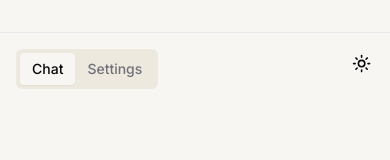
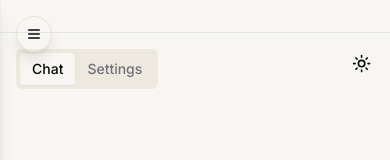
Before and after one commit to nick1udwig/kibitz, a Next.js app: page / in a window 390 px wide. Shown: the top 160 px of the page. Built offline with nearby package versions, Linux system fonts and the light colour scheme.

Commit message:
make mobile-friendly: resolves #24

```diff
--- a/src/components/LlmChat/ConversationSidebar.tsx
+++ b/src/components/LlmChat/ConversationSidebar.tsx
@@ -69,14 +69,15 @@ export const ConversationSidebar = ({
     <div className={`
       md:w-64 md:static md:translate-x-0
       ${isMobileMenuOpen ? 'translate-x-0' : '-translate-x-full'}
-      absolute z-50 bg-background w-[80vw] border-r p-4 flex flex-col h-full
-      transition-transform duration-200 ease-in-out
+      absolute z-50 bg-background w-[85vw] sm:w-[50vw] md:w-64 border-r p-4 flex flex-col h-full
+      transition-transform duration-200 ease-in-out shadow-lg
+      max-w-[350px]
     `}>
       {/* Mobile Menu Toggle */}
       <Button
         variant="ghost"
         size="sm"
-        className="absolute right-2 top-2 md:hidden"
+        className="absolute right-0 -translate-x-1/2 top-2 md:hidden"
         onClick={onMobileMenuToggle}
       >
         <Menu className="w-4 h-4" />
--- a/src/components/LlmChat/index.tsx
+++ b/src/components/LlmChat/index.tsx
@@ -4,6 +4,8 @@ import React, { useState } from 'react';
 import { McpProvider } from './context/McpContext';
 import { ProjectProvider } from './context/ProjectContext';
 import { Tabs, TabsContent, TabsList, TabsTrigger } from '@/components/ui/tabs';
+import { Menu } from 'lucide-react';
+import { Button } from '@/components/ui/button';
 import { ThemeToggle } from './ThemeToggle';
 import { ChatView } from './ChatView';
 import { AdminView } from './AdminView';
@@ -11,6 +13,11 @@ import { ConversationSidebar } from './ConversationSidebar';
 
 export const ChatApp = () => {
   const [isMobileMenuOpen, setIsMobileMenuOpen] = useState(false);
+
+  // Handle initial mobile state
+  React.useEffect(() => {
+    setIsMobileMenuOpen(window.innerWidth >= 768);
+  }, []);
   const handleExportConversation = (projectId: string, conversationId?: string) => {
     console.log('Export', { projectId, conversationId });
   };
@@ -22,7 +29,7 @@ export const ChatApp = () => {
           {/* Mobile menu overlay */}
           {isMobileMenuOpen && (
             <div
-              className="fixed inset-0 bg-black/50 md:hidden z-40"
+              className="fixed inset-0 bg-black/50 md:hidden z-40 backdrop-blur-sm transition-opacity duration-200"
               onClick={() => setIsMobileMenuOpen(false)}
             />
           )}
@@ -33,8 +40,18 @@ export const ChatApp = () => {
             onMobileMenuToggle={() => setIsMobileMenuOpen(!isMobileMenuOpen)}
           />
 
+          {/* Floating menu button when sidebar is hidden */}
+          <Button
+            variant="outline"
+            size="icon"
+            className={`fixed left-4 top-4 z-50 md:hidden shadow-lg ${isMobileMenuOpen ? 'hidden' : 'flex'} w-9 h-9 rounded-full`}
+            onClick={() => setIsMobileMenuOpen(true)}
+          >
+            <Menu className="w-4 h-4" />
+          </Button>
+
           <div className="flex-1">
-            <div className="p-4 border-b">
+            <div className="p-4 border-b flex justify-end">
               <ThemeToggle />
             </div>
 
```
